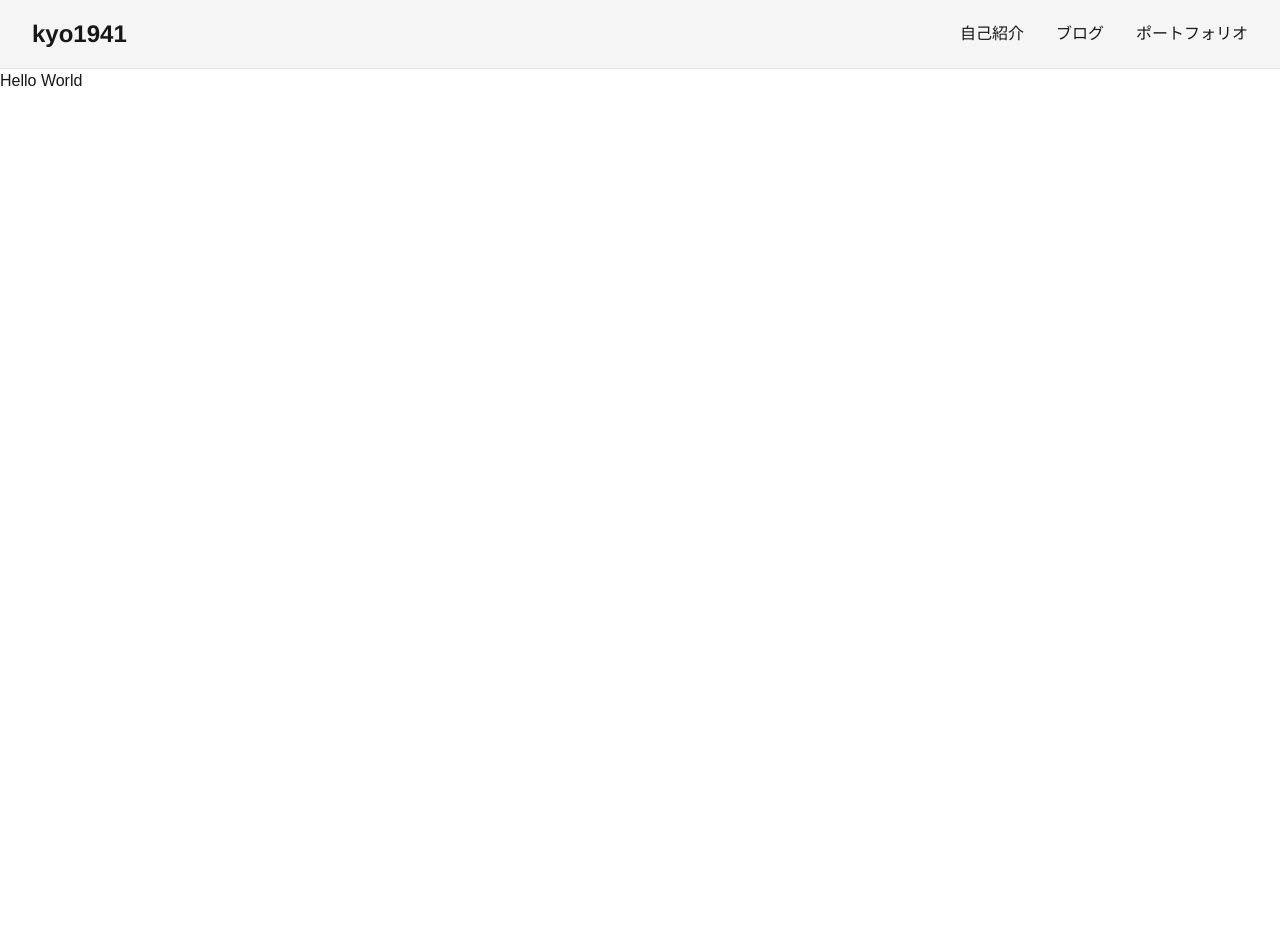
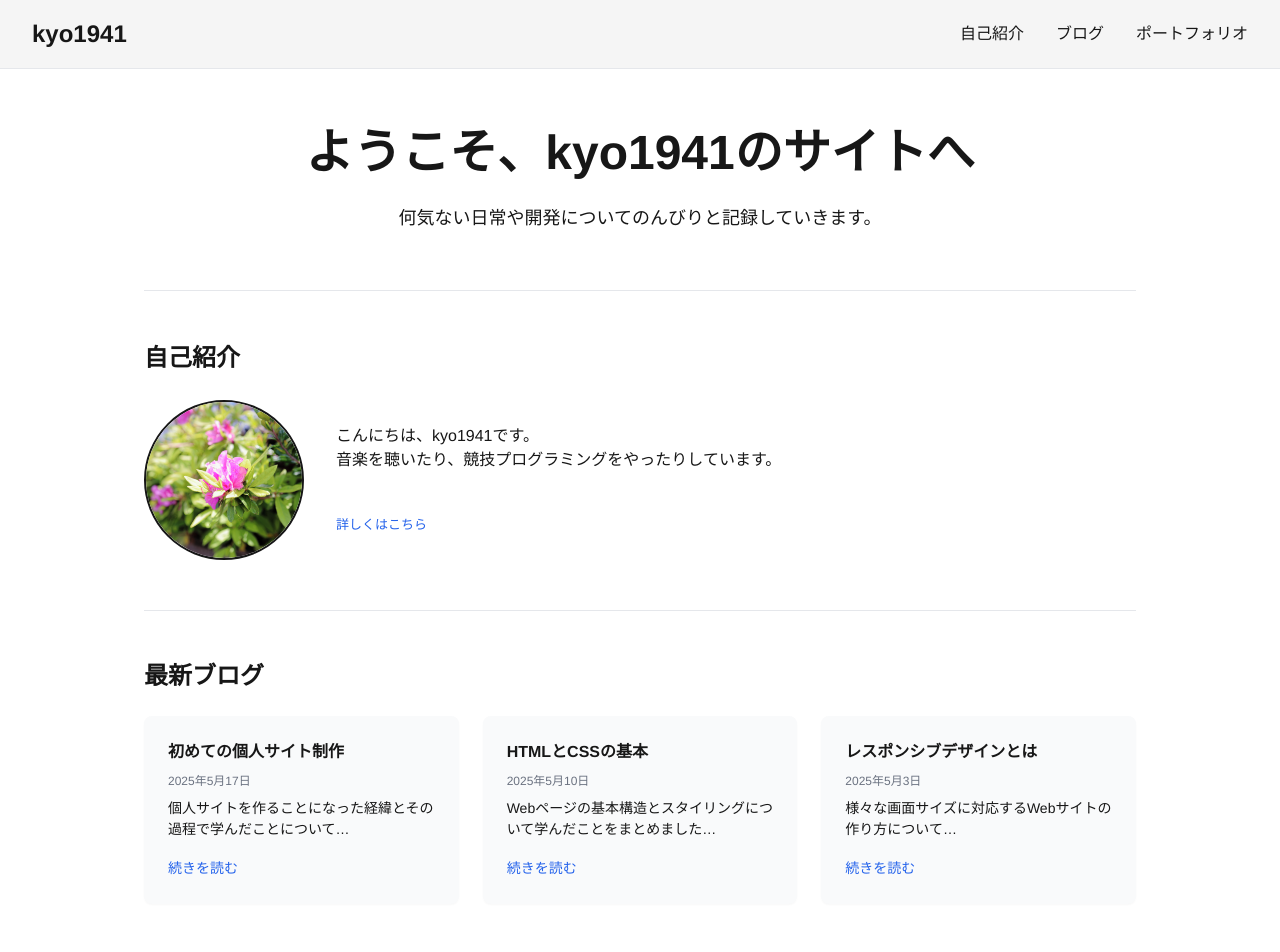
Before and after one commit to kyo1941/my-page, a Next.js app: page / in a window 1280 px wide. Shown: the top 952 px of the page. Before the commit the page ends 800 px from the top, so only its background shows below. Built offline with nearby package versions, Linux system fonts and the light colour scheme.

Commit message:
feat: ホーム画面を作成

```diff
--- /dev/null
+++ b/src/app/components/BlogListSection.tsx
@@ -0,0 +1,29 @@
+import styles from "../page.module.css";
+
+export default function BlogListSection() {
+  return (
+    <section className={`${styles["top-section"]} ${styles["blog-section"]}`}>
+      <h3 className="text-2xl font-bold mb-6">最新ブログ</h3>
+      <div className="grid grid-cols-1 md:grid-cols-3 gap-6">
+        <div className={styles["blog-card"]}>
+          <h4 className={styles["blog-card-title"]}>初めての個人サイト制作</h4>
+          <p className={styles["blog-card-date"]}>2025年5月17日</p>
+          <p className={styles["blog-card-desc"]}>個人サイトを作ることになった経緯とその過程で学んだことについて…</p>
+          <a href="#" className={styles["blog-card-link"]}>続きを読む</a>
+        </div>
+        <div className={styles["blog-card"]}>
+          <h4 className={styles["blog-card-title"]}>HTMLとCSSの基本</h4>
+          <p className={styles["blog-card-date"]}>2025年5月10日</p>
+          <p className={styles["blog-card-desc"]}>Webページの基本構造とスタイリングについて学んだことをまとめました…</p>
+          <a href="#" className={styles["blog-card-link"]}>続きを読む</a>
+        </div>
+        <div className={styles["blog-card"]}>
+          <h4 className={styles["blog-card-title"]}>レスポンシブデザインとは</h4>
+          <p className={styles["blog-card-date"]}>2025年5月3日</p>
+          <p className={styles["blog-card-desc"]}>様々な画面サイズに対応するWebサイトの作り方について…</p>
+          <a href="#" className={styles["blog-card-link"]}>続きを読む</a>
+        </div>
+      </div>
+    </section>
+  );
+}
--- /dev/null
+++ b/src/app/components/ProfileSection.tsx
@@ -0,0 +1,22 @@
+import Link from 'next/link'
+import styles from "../page.module.css";
+
+export default function ProfileSection() {
+  return (
+    <section className={`${styles["top-section"]} ${styles["profile-section"]}`}>
+      <h3 className={styles["profile-title"]}>自己紹介</h3>
+      <div className={styles["profile-flex"]}>
+        <img className={styles["profile-img"]} src="/profile.jpg"/>
+        <div className={styles["profile-content"]}>
+          <p className={styles["profile-desc"]}>
+            こんにちは、kyo1941です。<br />
+            音楽を聴いたり、競技プログラミングをやったりしています。<br />
+          </p>
+          <div>
+            <Link href="#" className={styles["profile-to-detail"]}>詳しくはこちら</Link>
+          </div>
+        </div>
+      </div>
+    </section>
+  );
+}
--- /dev/null
+++ b/src/app/components/WelcomeSection.tsx
@@ -0,0 +1,10 @@
+import styles from "../page.module.css";
+
+export default function WelcomeSection() {
+    return (
+        <section className={`${styles["top-section"]} ${styles["welcome-section"]}`}>
+          <h2 className={styles["welcome-title"]}>ようこそ、kyo1941のサイトへ</h2>
+          <p className={styles["welcome-desc"]}>何気ない日常や開発についてのんびりと記録していきます。</p>
+        </section>
+    );
+}
--- a/src/app/globals.css
+++ b/src/app/globals.css
@@ -5,6 +5,8 @@
   --foreground: #171717;
   --border: #e5e7eb;
   --header-background: #f5f5f5;
+  --gray: #4b5563;
+  --link-color: #2563eb;
 }
 
 @theme inline {
--- /dev/null
+++ b/src/app/page.module.css
@@ -0,0 +1,116 @@
+/* ページルート用 */
+.page-root {
+  min-height: 100vh;
+  background: var(--background);
+  font-family: 'Noto Sans JP', 'Helvetica Neue', Arial, sans-serif;
+}
+.page-main {
+  max-width: 64rem;
+  margin-left: auto;
+  margin-right: auto;
+  padding: 3rem 1rem;
+}
+
+/* セクション用 */
+.top-section {
+  border-bottom: 1px solid var(--border);
+  padding-bottom: 5%;
+}
+
+/* ウェルカムセクション用 */
+.welcome-section {
+  text-align: center;
+}
+.welcome-title {
+  font-size: 2.25rem;
+  font-weight: bold;
+  margin-bottom: 1rem;
+}
+@media (min-width: 640px) {
+  .welcome-title {
+    font-size: 3rem;
+  }
+}
+.welcome-desc {
+  color: var(--gray-foreground);
+  font-size: 1.125rem;
+  margin-bottom: 0.5rem;
+}
+
+/* プロフィールセクション用 */
+.profile-section {
+    padding-top: 5%;
+}
+.profile-title {
+  font-size: 1.5rem;
+  font-weight: bold;
+  margin-bottom: 1.5rem;
+}
+.profile-flex {
+  display: flex;
+  flex-direction: column;
+  gap: 2rem;
+}
+@media (min-width: 640px) {
+  .profile-flex {
+    flex-direction: row;
+    align-items: center;
+  }
+}
+.profile-img {
+  height: 160px;
+  width: 160px;
+  border-radius: 50%;
+  width: 10rem;
+  height: 10rem;
+  background: #e5e7eb;
+  border-radius: 9999px;
+  object-fit: cover;
+  flex-shrink: 0;
+  border: 2px solid var(--foreground);
+}
+.profile-content {
+  flex: 1;
+  text-align: left;
+}
+.profile-desc {
+  margin-bottom: 40px;
+}
+.profile-to-detail {
+  font-size: small;
+  color: var(--link-color);
+}
+
+/* ブログセクション用 */
+.blog-section {
+    padding-top: 5%;
+}
+
+/* ブログカード用 */
+.blog-card {
+  background: #f9fafb;
+  padding: 1.5rem;
+  border-radius: 0.5rem;
+  box-shadow: 0 1px 2px 0 rgba(0,0,0,0.03);
+}
+.blog-card-title {
+  font-weight: 600;
+  margin-bottom: 0.5rem;
+}
+.blog-card-date {
+  font-size: 0.75rem;
+  color: #6b7280;
+  margin-bottom: 0.5rem;
+}
+.blog-card-desc {
+  font-size: 0.875rem;
+  margin-bottom: 1rem;
+}
+.blog-card-link {
+  color: var(--link-color);
+  font-size: 0.875rem;
+  text-decoration: none;
+}
+.blog-card-link:hover {
+  text-decoration: underline;
+}
--- a/src/app/page.tsx
+++ b/src/app/page.tsx
@@ -1,11 +1,19 @@
 import Image from "next/image";
 import Header from "./header";
+import styles from "./page.module.css";
+import WelcomeSection from "./components/WelcomeSection";
+import ProfileSection from "./components/ProfileSection";
+import BlogListSection from "./components/BlogListSection";
 
 export default function Home() {
   return (
-    <div className="temp">
+    <div className={styles["page-root"]}>
       <Header />
-      <h1>Hello World</h1>
+      <main className={styles["page-main"]}>
+        <WelcomeSection />
+        <ProfileSection />
+        <BlogListSection />
+      </main>
     </div>
   );
 }
```
Also changed, not shown: public/profile.jpg (added).
